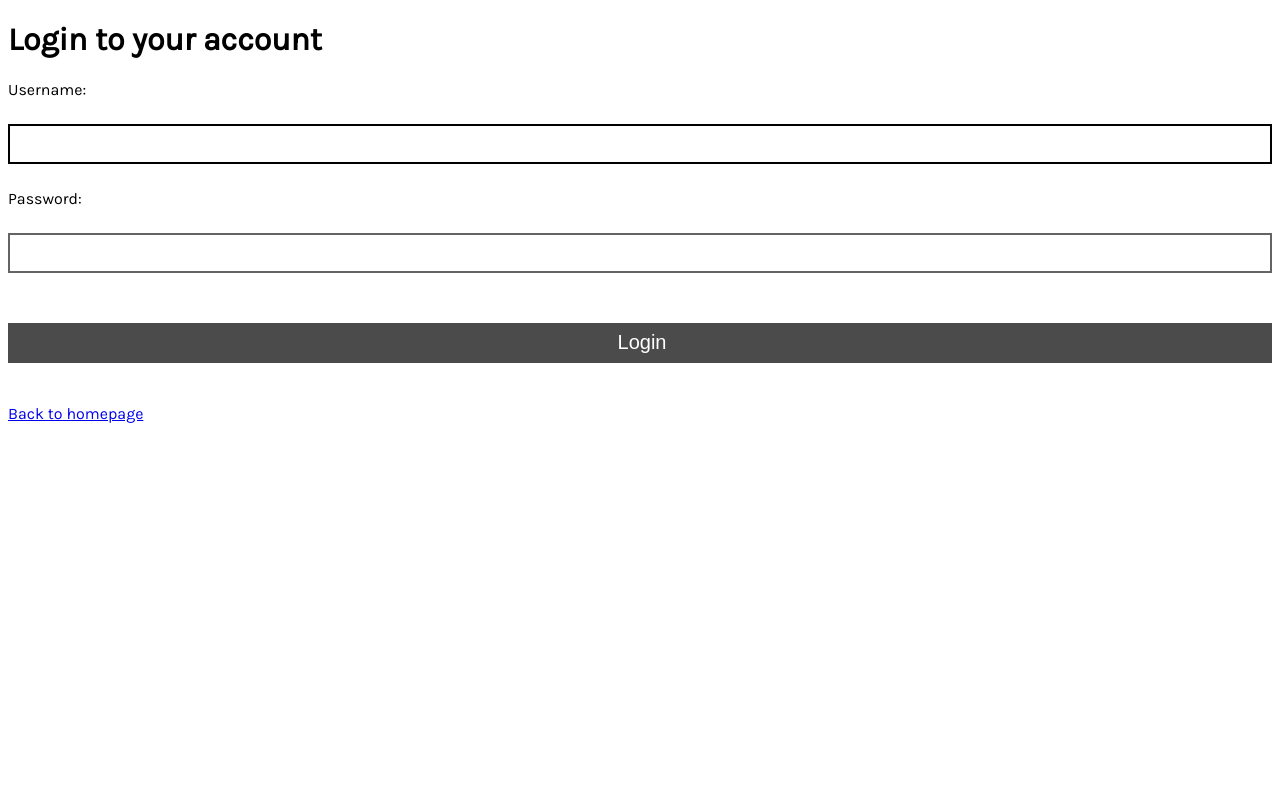
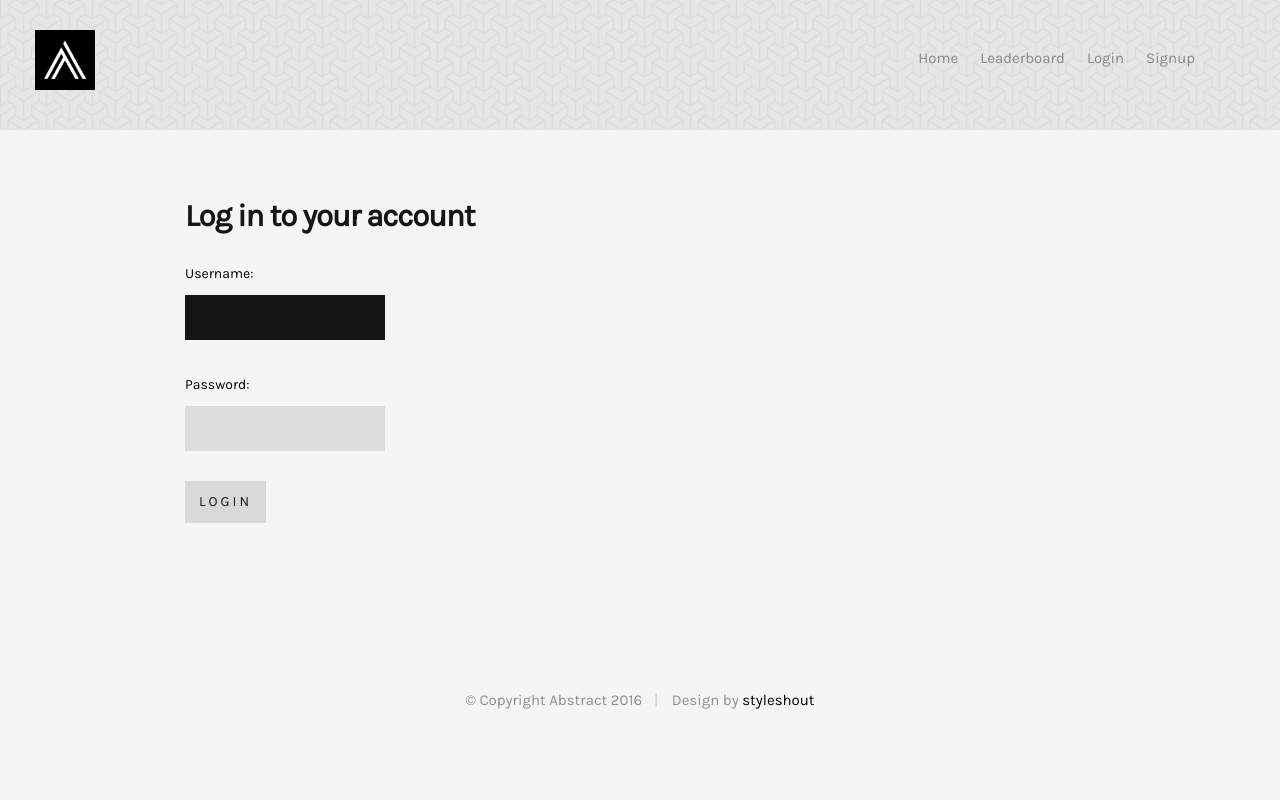
Before and after one commit to webapps-group-28/volunteer-find, a Django app: page /users/login/ in a window 1280 px wide. Run offline with Django 3.2, Linux system fonts and the light colour scheme; some libraries are stand-ins or nearby versions.

Commit message:
Restyled login page

```diff
--- a/users/templates/users/login.html
+++ b/users/templates/users/login.html
@@ -1,18 +1,152 @@
-<!doctype html>
-<html>
+<!DOCTYPE html>
+<!--[if IE 8 ]><html class="no-js oldie ie8" lang="en"> <![endif]-->
+<!--[if IE 9 ]><html class="no-js oldie ie9" lang="en"> <![endif]-->
+<!--[if (gte IE 9)|!(IE)]><!--><html class="no-js" lang="en"> <!--<![endif]-->
 <head>
-    <title>Login</title>
-    <meta name="viewport" content="width=device-width">
+
+   <!--- basic page needs
+   ================================================== -->
+   <meta charset="utf-8">
+	<title>Home</title>
+	<meta name="description" content="">
+	<meta name="author" content="">
+
+   <!-- mobile specific metas
+   ================================================== -->
+	<meta name="viewport" content="width=device-width, initial-scale=1, maximum-scale=1">
+
+ 	<!-- CSS
+   ================================================== -->
    <link href="https://fonts.googleapis.com/css?family=Karla&display=swap" rel="stylesheet">
-    <link rel="stylesheet" href="/static/home.css">
+   <link rel="stylesheet" href="/static/css/base.css">
+   <link rel="stylesheet" href="/static/css/vendor.css">
+   <link rel="stylesheet" href="/static/css/main.css">
+
+
+   <!-- script
+   ================================================== -->
+	<script src="/static/js/modernizr.js"></script>
+	<script src="/static/js/pace.min.js"></script>
+
+   <!-- favicons
+	================================================== -->
+	<link rel="shortcut icon" href="/static/favicon.ico" type="image/x-icon">
+	<link rel="icon" href="/static/favicon.ico" type="image/x-icon">
+
+  <style>
+  * { font-family: 'Karla', sans-serif !important; }
+  article h6 {
+    margin: 0;
+  }
+  article p {
+    margin-bottom: 15px;
+  }
+  article {
+    width: 50% !important;
+  }
+  input, select {
+    padding: 0.5em 1em !important;
+    line-height: 1.5em !important;
+    height: 3em !important;
+  }
+  </style>
+
 </head>
-  <body>
-    <h1>Login to your account</h1>
+
+<body id="top">
+
+	<!-- header
+   ================================================== -->
+   <header class="short-header">
+
+   	<div class="gradient-block"></div>
+
+   	<div class="row header-content">
+
+   		<div class="logo">
+	         <a href="index.html">Author</a>
+	      </div>
+
+        <nav id="main-nav-wrap">
+  				<ul class="main-navigation sf-menu">
+  					<li><a href="/" title="">Home</a></li>
+            {% if request.user.is_authenticated %}
+            <li><a href="{% url 'view_user_profile' username=request.user.username %}">My Profile</a></li>
+            <li><a href="/users/groups/create/">Create Group</a></li>
+            <li><a href="{% url 'my_groups' username=request.user.username %}">My Groups</a></li>
+            <li><a href="/projects/myprojects/">My Projects</a></li>
+            {% endif %}
+            <li><a href="/users/leaderboard/">Leaderboard</a></li>
+            {% if request.user.is_authenticated %}
+            <li><a href="/users/logout/" title="">Logout</a></li>
+            {% else %}
+            <li><a href="/users/login/" title="">Login</a></li>
+            <li><a href="/users/signup/" title="">Signup</a></li>
+            {% endif %}
+  				</ul>
+  			</nav> <!-- end main-nav-wrap -->
+
+   	</div>
+
+   </header> <!-- end header -->
+
+
+   <section id="content-wrap" class="site-page">
+   	<div class="row">
+   		<div class="col-twelve">
+
+   			<div id="login">
+            <h1>Log in to your account</h1>
             <form action="/users/login/" method="POST">
               {% csrf_token %}
               {{ form }}
               <input type="submit" value="Login">
             </form>
-    <p><a href="/">Back to homepage</a></p>
+
+				</div>
+
+
+
+			</div> <!-- end col-twelve -->
+   	</div> <!-- end row -->
+   </section> <!-- end content -->
+   <!-- masonry
+   ================================================== -->
+
+   <!-- footer
+   ================================================== -->
+   <footer>
+
+      <div class="footer-bottom">
+      	<div class="row">
+
+      		<div class="col-twelve">
+	      		<div class="copyright">
+		         	<span>© Copyright Abstract 2016</span>
+		         	<span>Design by <a href="http://www.styleshout.com/">styleshout</a></span>
+		         </div>
+
+		         <div id="go-top">
+		            <a class="smoothscroll" title="Back to Top" href="#top"><i class="icon icon-arrow-up"></i></a>
+		         </div>
+	      	</div>
+
+      	</div>
+      </div> <!-- end footer-bottom -->
+
+   </footer>
+
+   <div id="preloader">
+    	<div id="loader"></div>
+   </div>
+
+   <!-- Java Script
+   ================================================== -->
+   <script src="/static/js/jquery-2.1.3.min.js"></script>
+   <script src="/static/js/plugins.js"></script>
+   <script src="/static/js/jquery.appear.js"></script>
+   <script src="/static/js/main.js"></script>
+
 </body>
+
 </html>
```
Also changed, not shown: users/templates/users/old-login.html (added, +18 -0 lines). Lines whose indentation alone changed are shown as unchanged.
